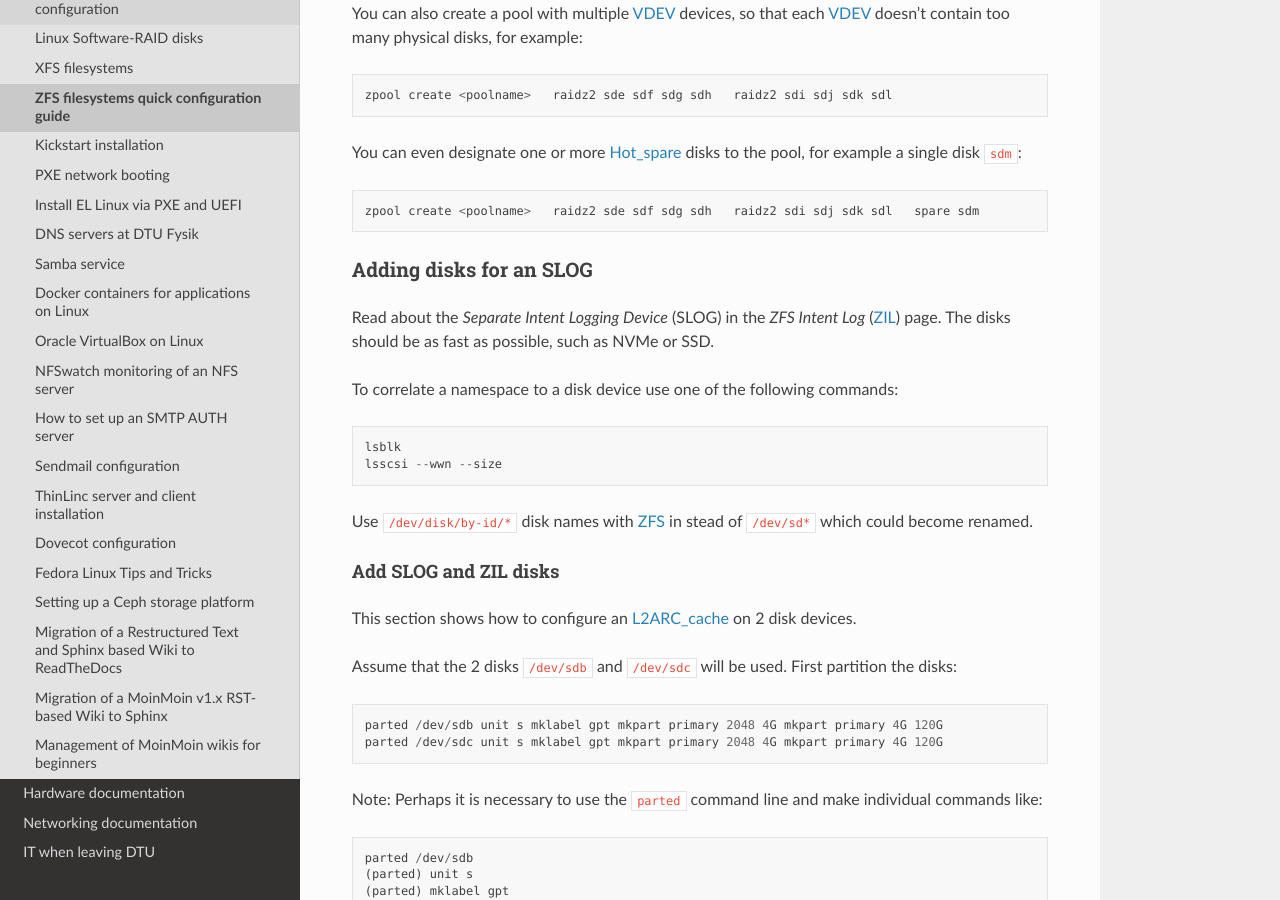
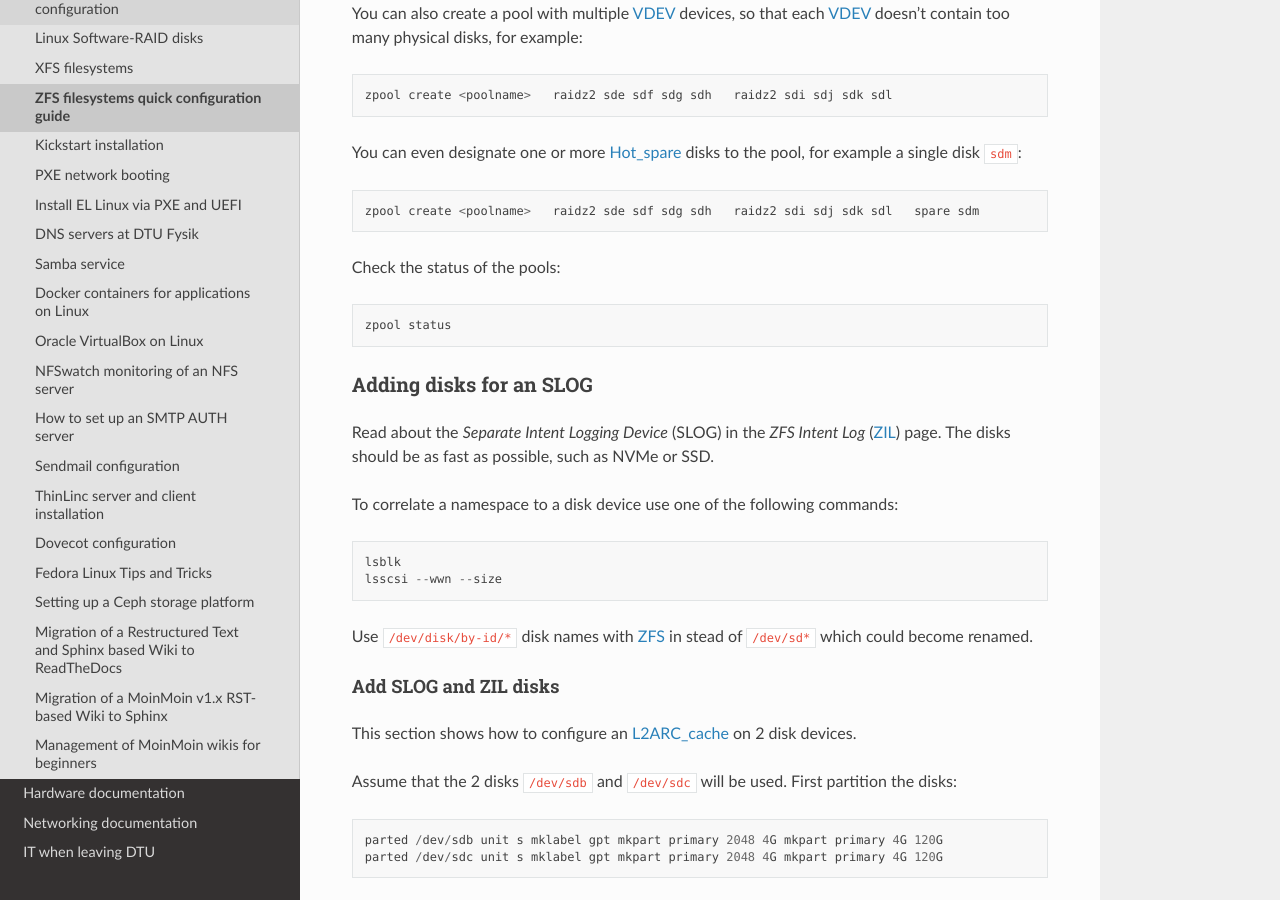
Before and after one commit to OleHolmNielsen/ITwiki, a Sphinx documentation site: the page built from docs/ZFS_filesystems.rst, in a window 1280 px wide and 900 px high, scrolled down 5253 px. Built offline with Sphinx 7.4.7 and the Read the Docs theme 3.1.0, drawn with Linux system fonts in a browser that asks for light colours.

Commit message:
Minor edit

```diff
--- a/docs/ZFS_filesystems.rst
+++ b/docs/ZFS_filesystems.rst
@@ -230,6 +230,10 @@ for example::
 You can even designate one or more Hot_spare_ disks to the pool, for example a single disk ``sdm``::
 
   zpool create <poolname>   raidz2 sde sdf sdg sdh   raidz2 sdi sdj sdk sdl   spare sdm
+
+Check the status of the pools::
+
+  zpool status
 
 .. _zpool-create: https://openzfs.github.io/openzfs-docs/man/master/8/zpool-create.8.html
 .. _RAIDZ: https://www.raidz-calculator.com/raidz-types-reference.aspx
```
